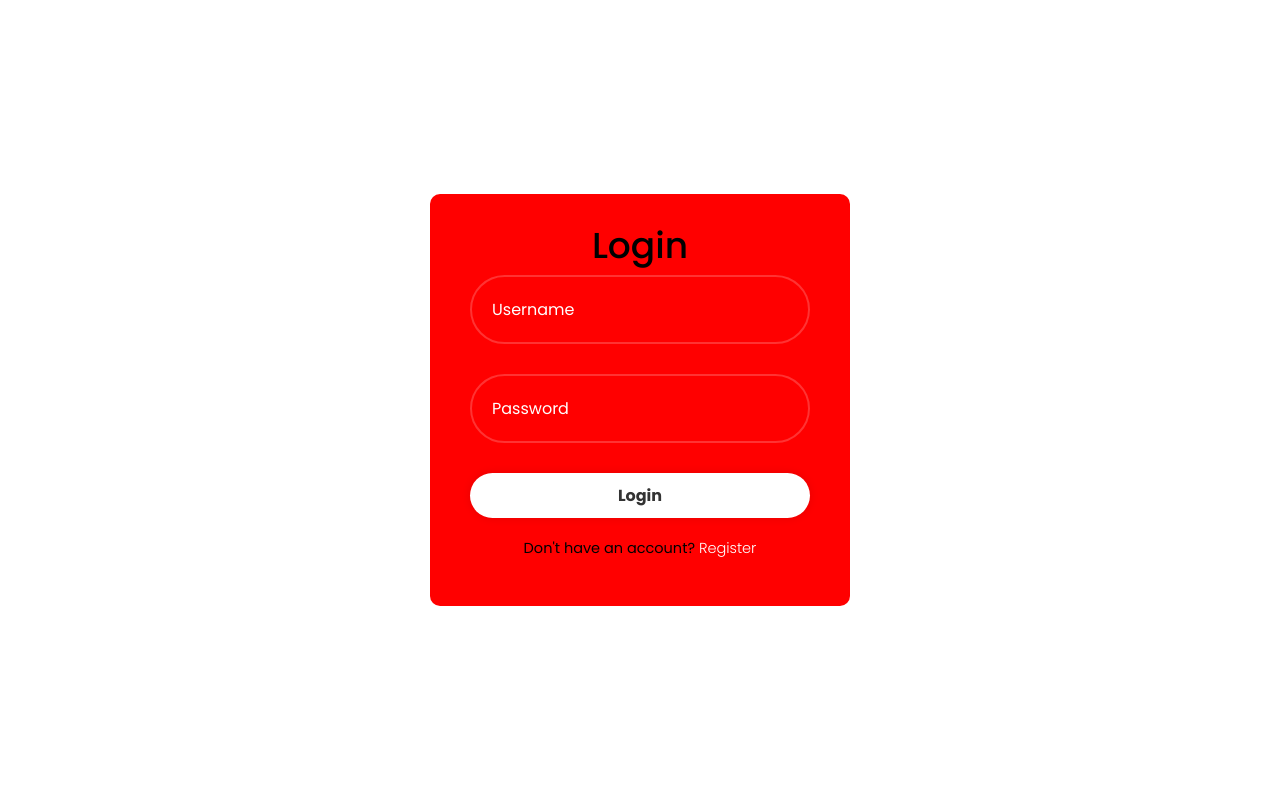
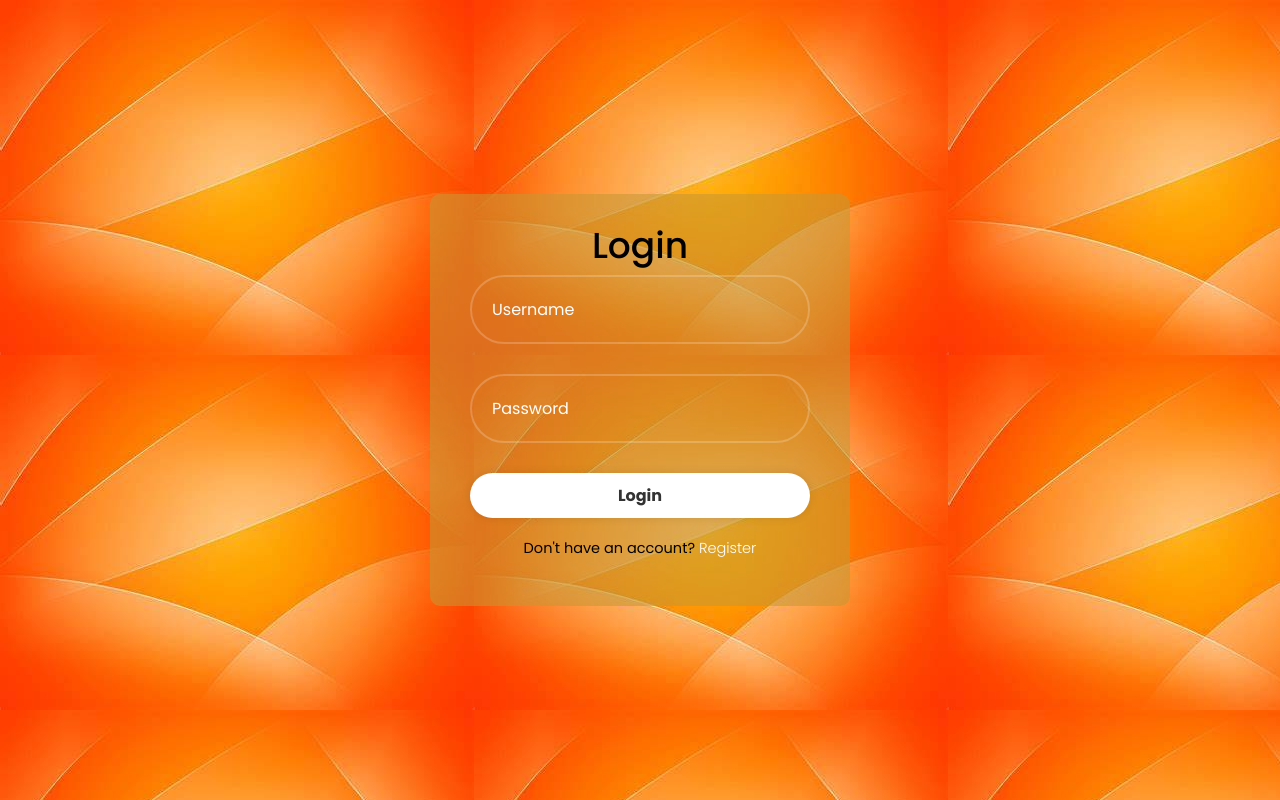
Before and after one commit to rlitoncs/ActiVi, a React (Create React App) app in the folder frontend/: page /login in a window 1280 px wide. Built offline with nearby package versions, Linux system fonts and the light colour scheme.

Commit message:
login page background image update

```diff
--- a/frontend/src/components/beyondMVP/Login.jsx
+++ b/frontend/src/components/beyondMVP/Login.jsx
@@ -11,17 +11,12 @@ const Login = () => {
       <form action="">
         <h1>Login</h1>
         <div className="input-box">
-          <input type="text" placeholder="Username" required />
-          {/*<FaUser className="icon" />*/}
+          <input type="text" placeholder="Username" required/>
+
         </div>
         <div className="input-box">
           <input type="password" placeholder="Password" required />
-          {/*<FaLock className="icon" />*/}
         </div>
-        {/*<div className="remember-forgot">
-          <label><input type="checkbox" />Remember me</label>
-          <a href="#">Forgot password?</a>
-        </div>*/}
         <button type="submit">Login</button>
         <div className="register-link">
           <p>Don't have an account? <a href="#">Register</a></p>
--- a/frontend/src/components/beyondMVP/Login.scss
+++ b/frontend/src/components/beyondMVP/Login.scss
@@ -9,13 +9,13 @@
   justify-content: center;
   align-items: center;
   min-height: 100vh;
-  background-color:url('./login_background.webp');
+  background-image:url('./login_background.webp');
 
 }
 
 .wrapper {
   width: 420px;
-  background:red;
+  background:rgba(199, 152, 52, 0.568);
   color: black;
   border-radius: 10px;
   padding: 30px 40px
--- a/frontend/src/index.js
+++ b/frontend/src/index.js
@@ -2,6 +2,7 @@ import React from 'react';
 import './index.css';
 import ReactDOM from 'react-dom/client';
 import App from "./App";
+
 
 const root = ReactDOM.createRoot(document.getElementById('root'));
 root.render(
```
Also changed, not shown: frontend/src/components/beyondMVP/login_background.webp.
